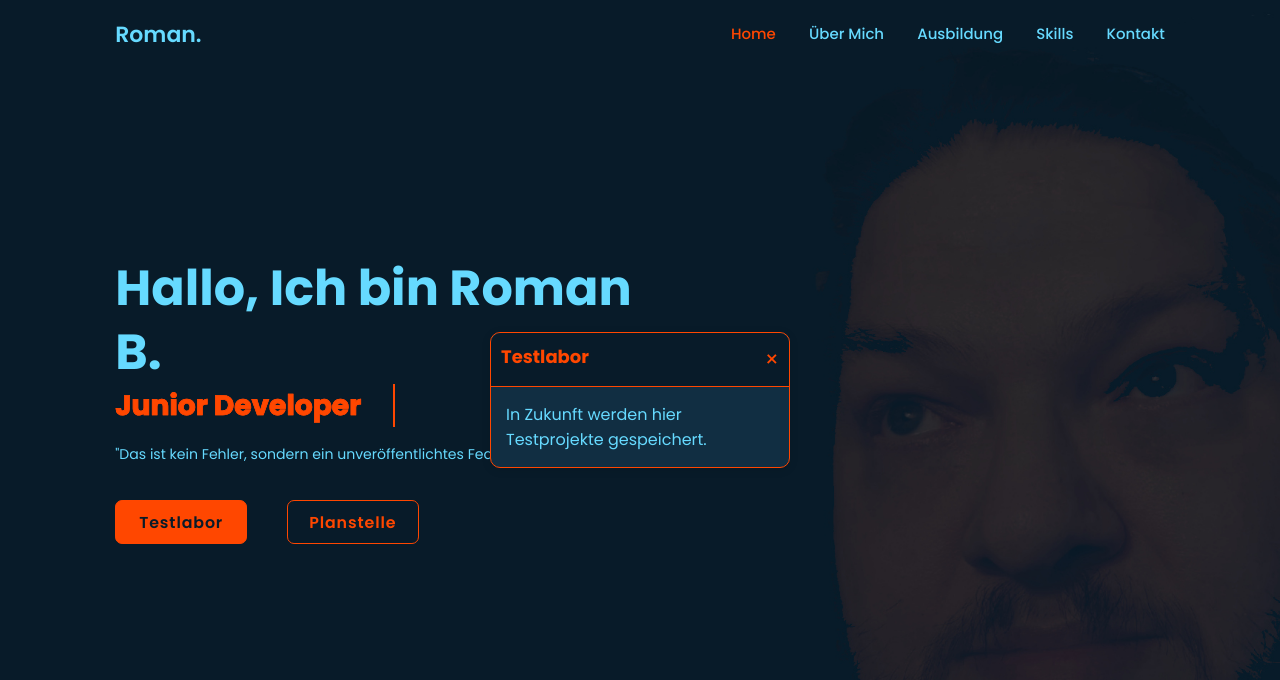
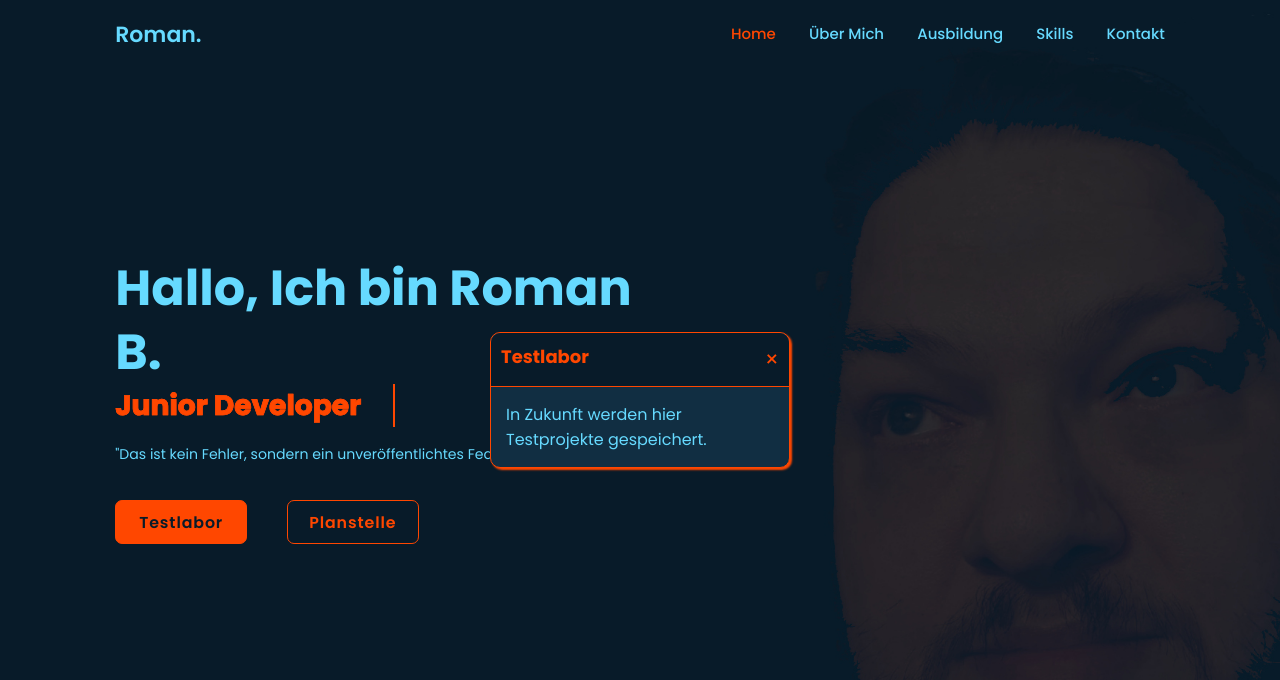
Before and after one commit to Roman-Baran/Port, a plain HTML site: page index.html in a window 1280 px wide. Both pictures are taken after a click on the link "Testlabor". Shown: the top 680 px of the page. Drawn offline with nearby package versions, Linux system fonts and the light colour scheme; some packages are replaced by stand-ins of ours; a script that the page names is missing.

Commit message:
Kontakte

```diff
--- a/css/style.css
+++ b/css/style.css
@@ -89,7 +89,7 @@ section {
     width: 300px;
     background-color: var(--second-bg-color);
     border: 1px solid var(--main-color);
-    box-shadow: 0 2px 10px rgba(0, 0, 0, 0.1);
+    box-shadow: 2px 2px 2px var(--main-color);
     font-size: 16px;
     z-index: 1000;
     opacity: 0; /* Startet mit 0 Opazität (unsichtbar) */
```
